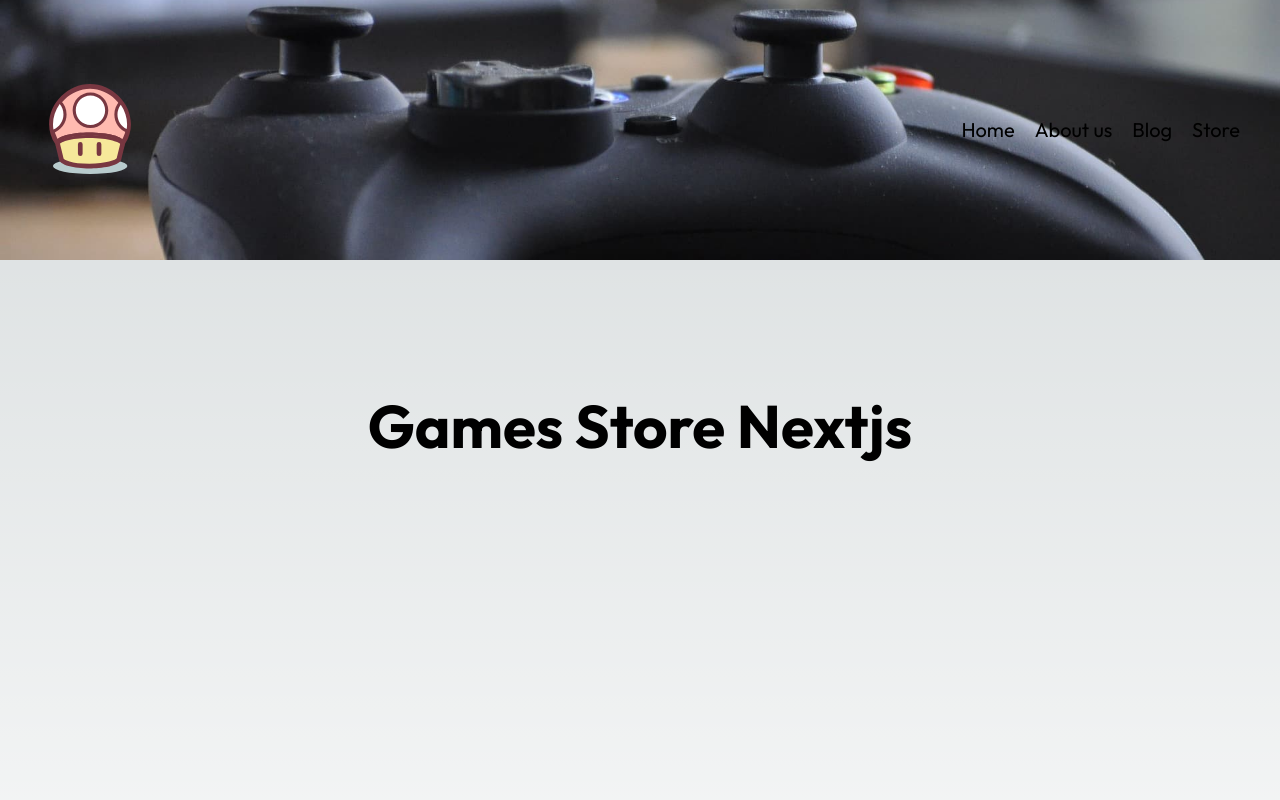
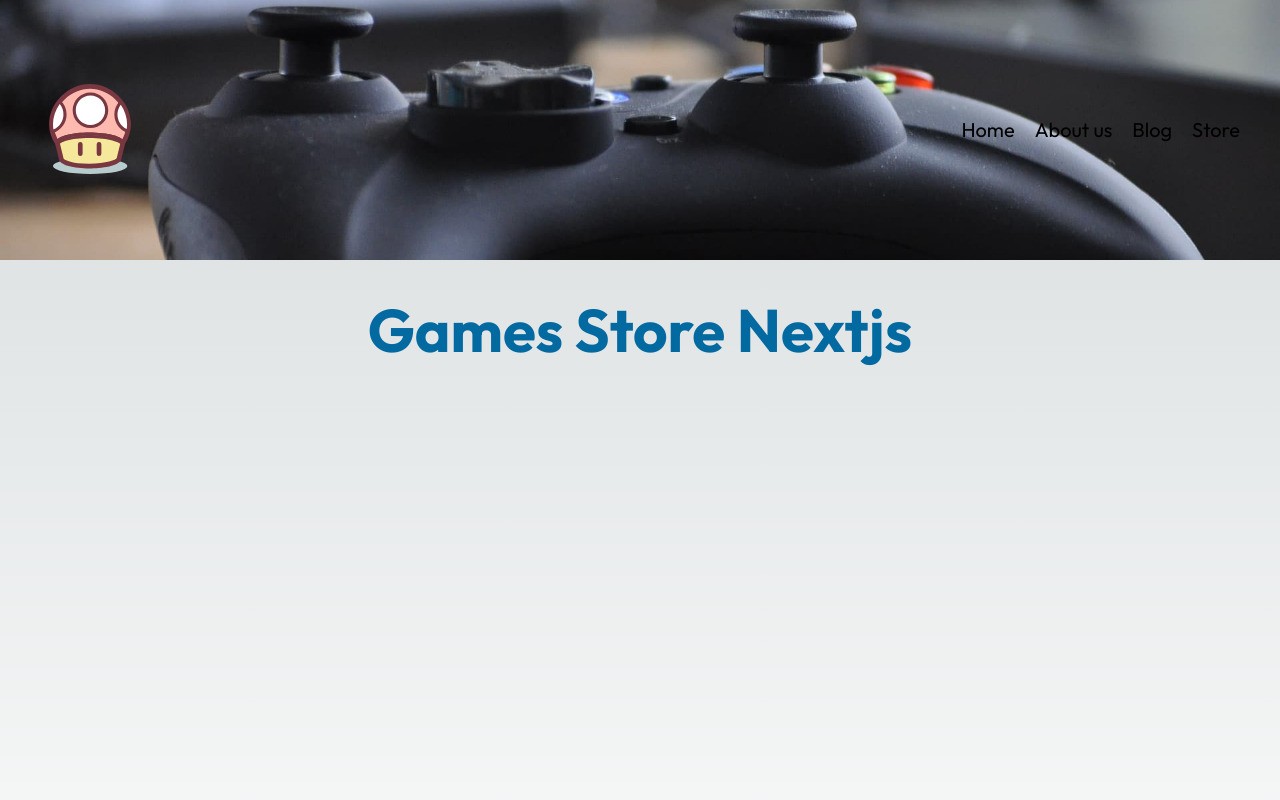
Before and after one commit to alfonsoj-entwickler/games-store-next, a Next.js app: page / in a window 1280 px wide. Shown: the top 800 px of the page. Built offline with nearby package versions, Linux system fonts and the light colour scheme.

Commit message:
[TASK] create main page

```diff
--- a/src/app/page.tsx
+++ b/src/app/page.tsx
@@ -2,8 +2,8 @@
 
 export default function Home() {
   return (
-    <main className="flex min-h-screen flex-col items-center justify-between p-24">
-      <h1 className="text-6xl font-bold">Games Store Nextjs</h1>
-    </main>
+    <>
+      <h1 className="text-6xl font-bold text-center text-sky-700 ">Games Store Nextjs</h1>
+    </>
   )
 }
```
